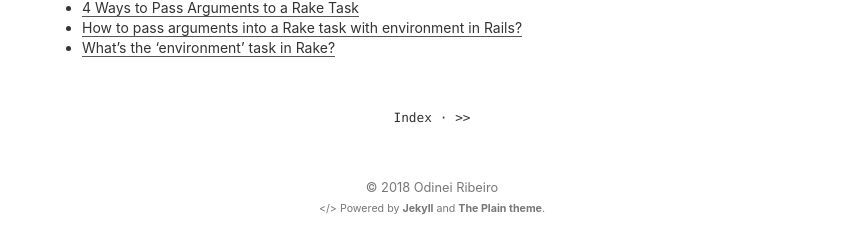
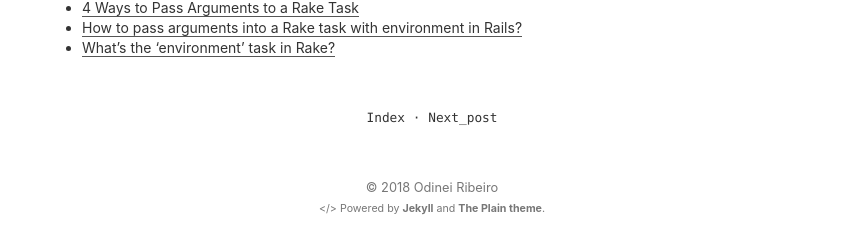
Before and after one commit to codingwithchopsticks/codingwithchopsticks.github.io, a Jekyll site: the page built from _posts/2018-08-08-how-to-pass-argument-to-a-rake-task.md, in a window 1280 px wide. Shown: the part 2132-2383 px from the top of the page, without its empty margins (208-1071 px from the left). Built offline with Jekyll 4.4.1, drawn with Linux system fonts in a browser that asks for light colours; comment, search, counter and statistics services are not loaded.

Commit message:
Add 'Previous' and 'Next' instead '<<' and '>>'

```diff
--- a/_layouts/post.html
+++ b/_layouts/post.html
@@ -17,13 +17,13 @@ layout: default
 
 <div class="page-navigation code">
 	{% if page.next.url %}
-    <a class="next" href="{{ page.next.url | prepend: site.baseurl | prepend: site.url }}" title="NEXT: {{page.next.title}}">&lt;&lt;</a>
+    <a class="next" href="{{ page.next.url | prepend: site.baseurl | prepend: site.url }}" title="NEXT: {{page.next.title}}">Previous_post</a>
 		<span> &middot; </span>
   {% endif %}
 		<a class="home" href="{{ "/" | prepend: site.baseurl | prepend: site.url }}" title="Back to Index">Index</a>
   {% if page.previous.url %}
 		<span> &middot; </span>
-    <a class="prev" href="{{ page.previous.url | prepend: site.baseurl | prepend: site.url }}" title="PREV: {{page.previous.title}}">&gt;&gt;</a>
+    <a class="prev" href="{{ page.previous.url | prepend: site.baseurl | prepend: site.url }}" title="PREV: {{page.previous.title}}">Next_post</a>
   {% endif %}
 </div>
 
```
